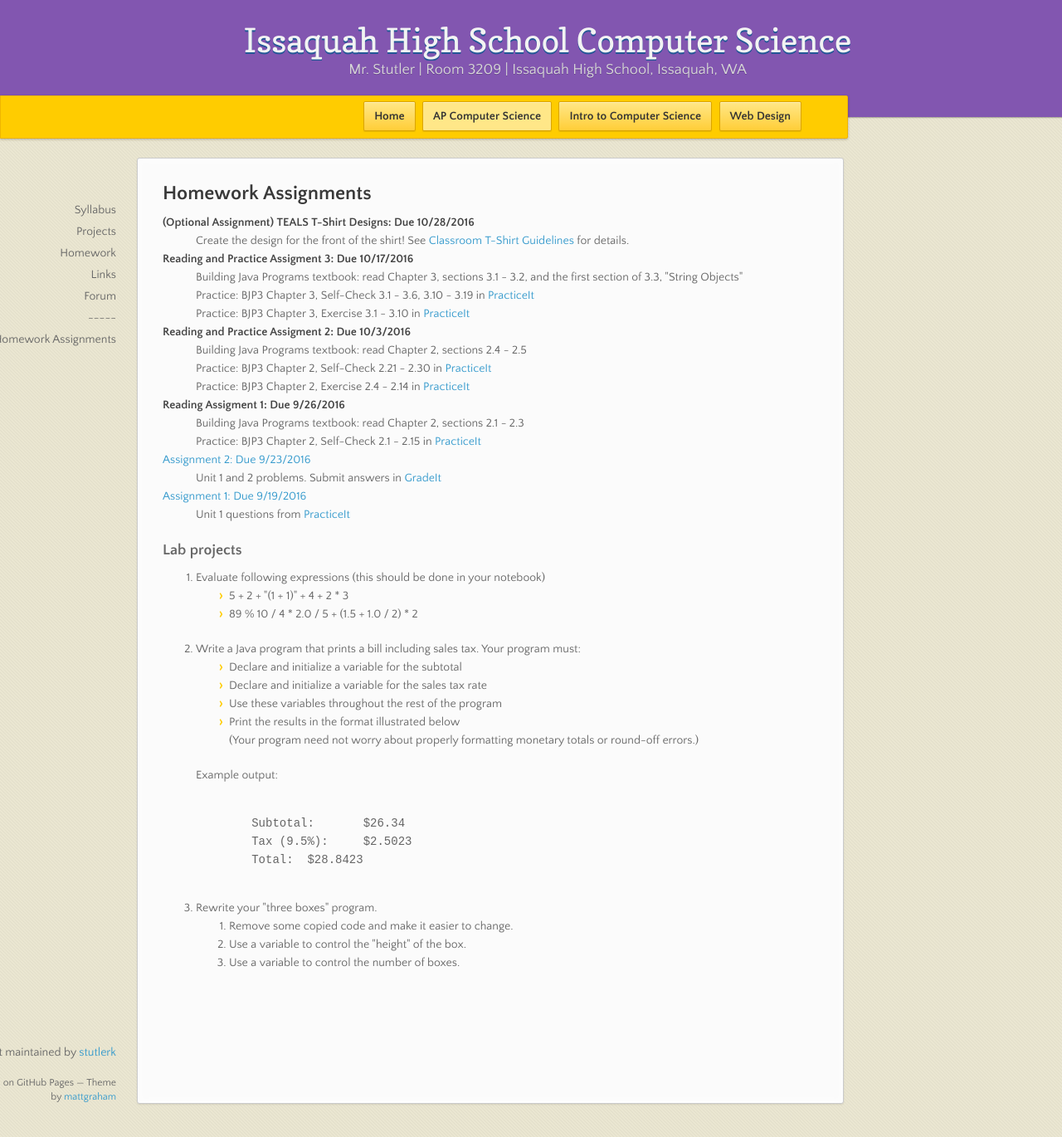
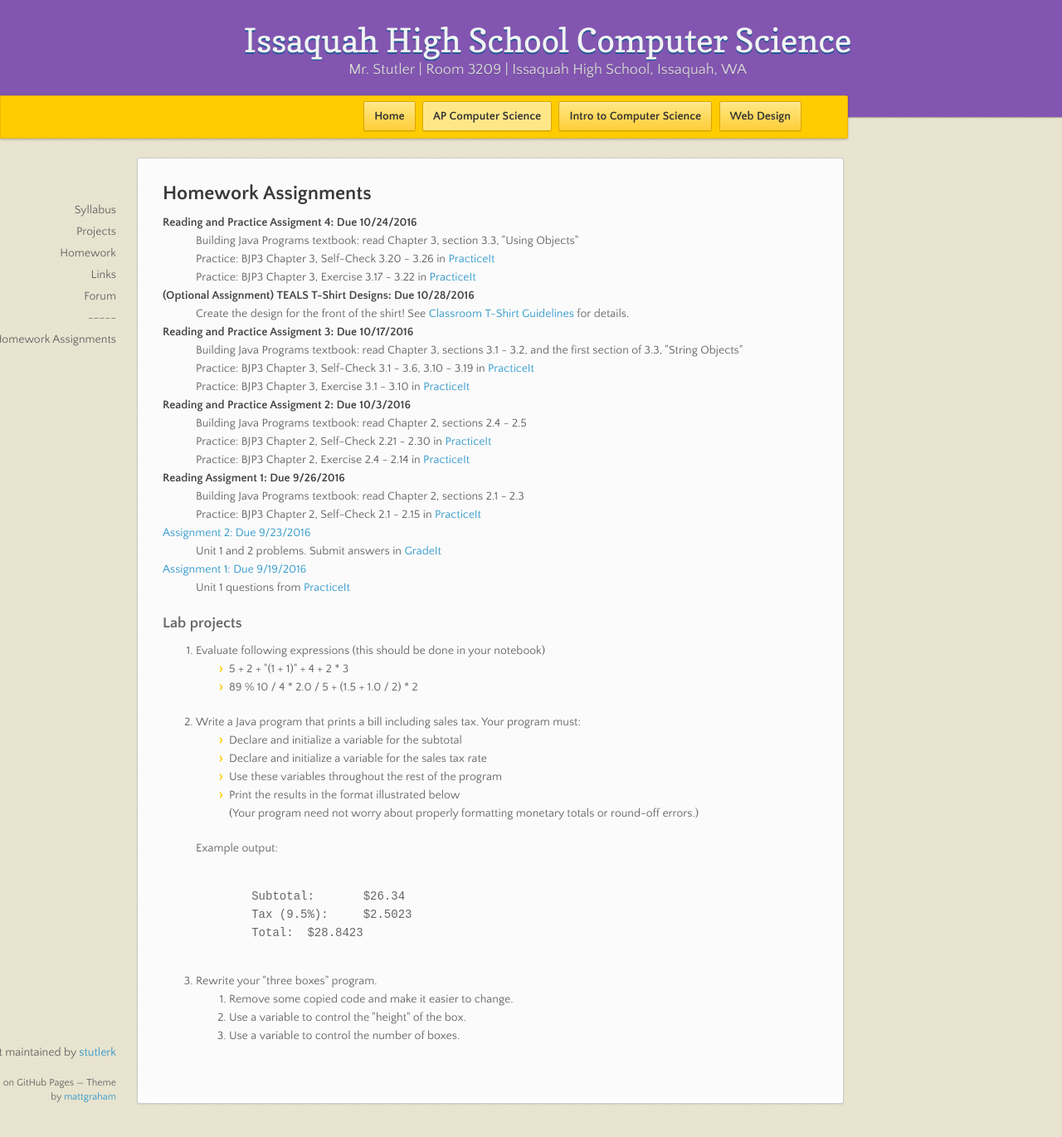
Before and after one commit to stutlerk/ihs-website, a Jekyll site: the page built from _apcs/homework.html, in a window 1280 px wide and 1370 px high. Shown: the whole window at 83% size. Built offline with Jekyll 4.4.1, drawn with Linux system fonts in a browser that asks for light colours; nearby versions of some CDN libraries.

Commit message:
Update homework.html

```diff
--- a/_apcs/homework.html
+++ b/_apcs/homework.html
@@ -6,6 +6,11 @@ layout: course
 <section>
 <h2>Homework Assignments</h2>
 <dl>
+    <dt>Reading and Practice Assigment 4: Due 10/24/2016</dt>
+    <dd>Building Java Programs textbook: read Chapter 3, section 3.3, "Using Objects"</dd>
+    <dd>Practice: BJP3 Chapter 3, Self-Check 3.20 - 3.26 in <a href="http://practiceit.cs.washington.edu/">PracticeIt</a></dd>
+    <dd>Practice: BJP3 Chapter 3, Exercise 3.17 - 3.22 in <a href="http://practiceit.cs.washington.edu/">PracticeIt</a></dd>
+
     <dt>(Optional Assignment) TEALS T-Shirt Designs: Due 10/28/2016</dt>
     <dd>Create the design for the front of the shirt! See <a href="http://www.tealsk12.org/partners/classroom-t-shirt-guidelines/">Classroom T-Shirt Guidelines</a> for details.</dd>
 
```
